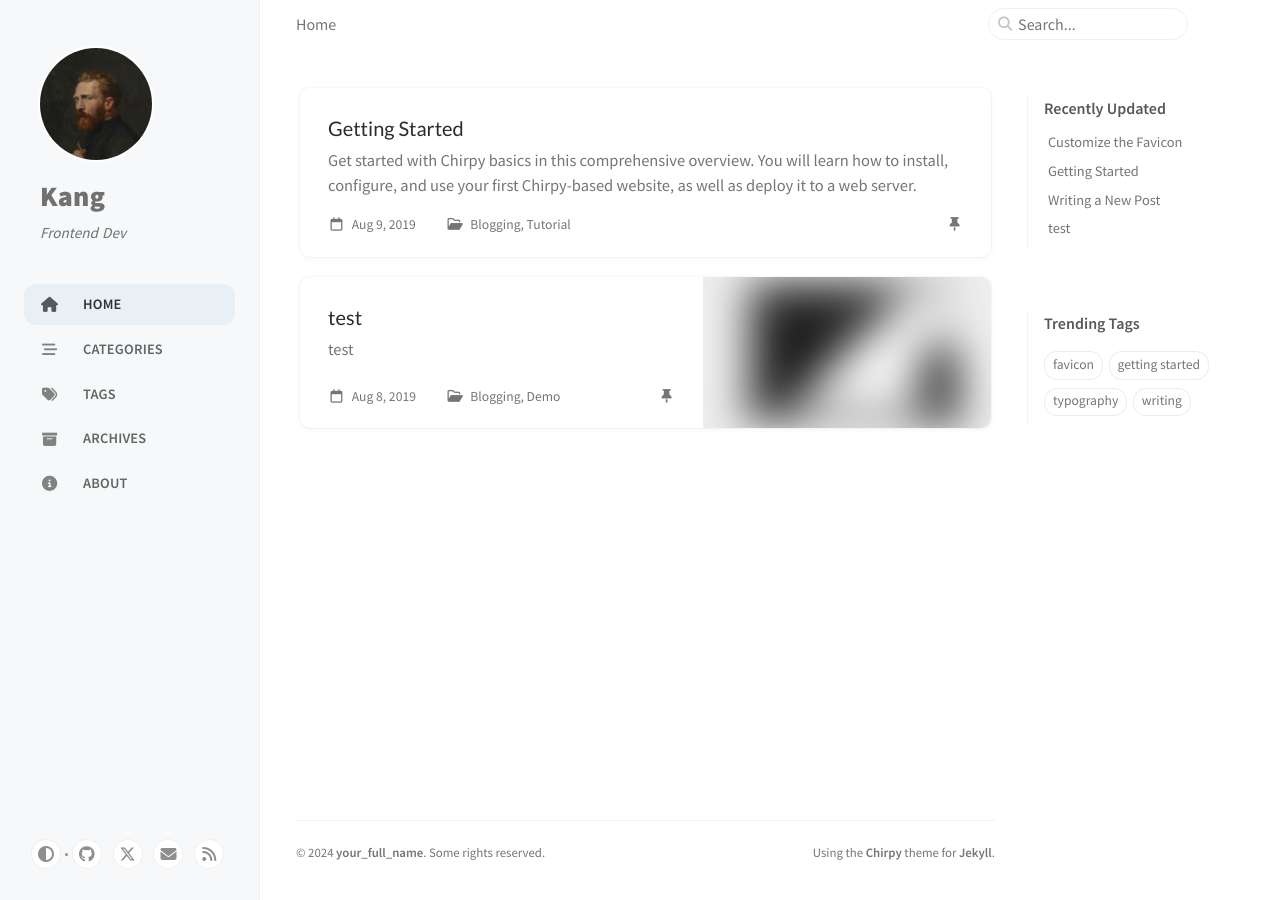
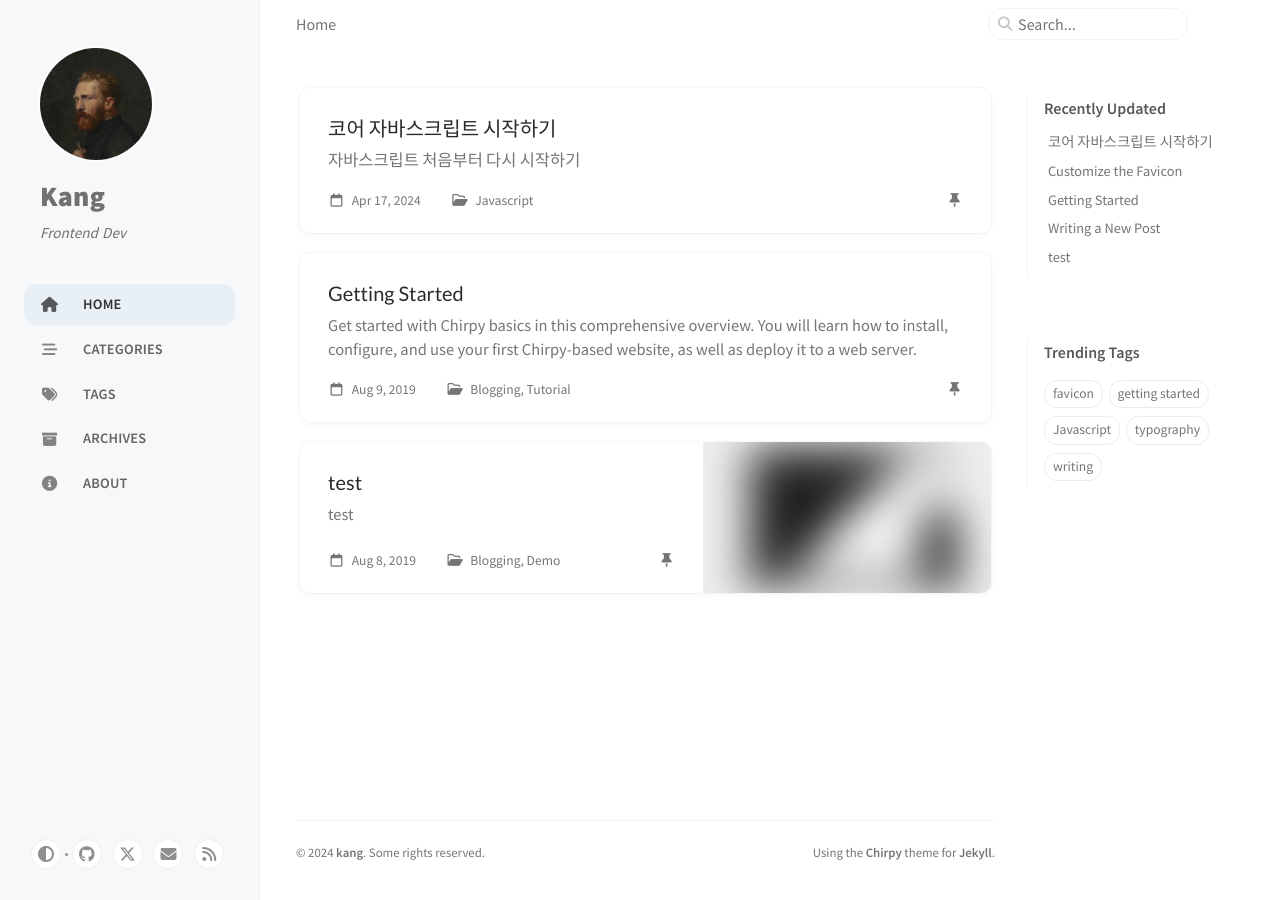
Before and after one commit to Avalbard/avalbard.github.io, a Jekyll site: the page built from index.markdown, in a window 1280 px wide. Built offline with Jekyll 4.4.1, drawn with Linux system fonts in a browser that asks for light colours; cached includes are drawn as plain includes; part of the change alters nothing that is shown.

```diff
--- a/_config.yml
+++ b/_config.yml
@@ -1,4 +1,7 @@
 # The Site Configuration
+
+include:
+ - _javascript
 
 # Import the theme
 theme: jekyll-theme-chirpy
@@ -29,17 +32,17 @@ github:
   username: avalbard # change to your github username
 
 twitter:
-  username: twitter_username # change to your twitter username
+  username: avalbard # change to your twitter username
 
 social:
   # Change to your full name.
   # It will be displayed as the default author of the posts and the copyright owner in the Footer
-  name: your_full_name
-  email: example@domain.com # change to your email address
+  name: kang
+  email: platinumblonde1222@gmail.com # change to your email address
   links:
     # The first element serves as the copyright owner's link
-    - https://twitter.com/username # change to your twitter homepage
-    - https://github.com/username # change to your github homepage
+    - https://twitter.com/avalbard # change to your twitter homepage
+    - https://github.com/avalbard # change to your github homepage
     # Uncomment below to add more social links
     # - https://www.facebook.com/username
     # - https://www.linkedin.com/in/username
--- /dev/null
+++ b/_posts/2024-04-17-core-javascript-1.md
@@ -0,0 +1,52 @@
+---
+title: 코어 자바스크립트 시작하기
+description: >-
+  자바스크립트 처음부터 다시 시작하기
+author: cotes
+date: 2024-04-17 20:55:00 +0800
+categories: [Javascript]
+tags: [Javascript]
+pin: true
+media_subpath: '/posts/20240417'
+---
+
+## 자바스크립트란?
+
+웹페이지에 생동감을 불어넣기 위해 만들어진 프로그래밍 언어이다.
+자바스크립트로 작성한 프로그램은 스크립트(script)라고 부르며 Html 안에 작성할 수 있다.
+웹페이지를 불러올 때 스크립트가 자동으로 실행된다.
+
+## 어디에서나 자바스크립트
+
+자바스크립트는 브라우저는 물론, 서버에서도 사용할 수 있다. `자바스크립트 엔진`이 있는 곳이면 어디든 실행이 된다.
+
+브라우저에는 `자바스크립트 가상 머신`이라고 불리는 엔진이 내장
+
+V8
+: Chrome이나 Opera에서 쓰임
+
+### 엔진 동작 방법
+
+1. 엔진이 스크립트를 읽는다.(파싱)
+2. 읽어 들인 스크립트를 기계어로 전환(컴파일)
+3. 기계어로 전환된 코드가 실행된다.
+
+## 브라우저에서 할 수 있는 일
+
+- 웹페이지 조작, 클라이언트와 서버의 상호작용에 관한 모든 일
+
+## 브라우저에서 할 수 없는 일
+
+- 브라우저 내 탭과 창은 서로의 정보를 알 수 없음
+- 도메인, 프로토콜, 포트가 다르면 페이지 접근 불가능
+- 이것을 `Same Origin Policy`라고 한다. 이것을 피하려면 두 페이지는 데이터 교환에 동의하고, 동의와 관련된 특수한 자바스크립트 코드를 포함해야함
+- http://anysite.com에서 받아온 페이지가 http://gmail.com에서 받아온 페이지 상의 정보에 접근해 중요한 개인정보를 훔치는 걸 막기 위함이다.
+- 자바스크립트를 이용하면 페이지를 생성한 서버와 쉽게 정보를 주고받을 수 있다. 하지만 타 사이트나 도메인에서 데이터를 받아오는 건 불가능하다. 가능하다 할지라도 원격 서버에서 명확히 승인을 해줘야 한다.(HTTP 헤더 등을 이용). 이 역시 보안을 위해 만들어진 제약사항이다.
+
+## 트렌스파일
+
+`트렌스파일`이란 브라우저가 실행 되기 전에 자바스크립트로 바꾸는 과정
+
+- Typescript
+- Flow
+- Dart
```
